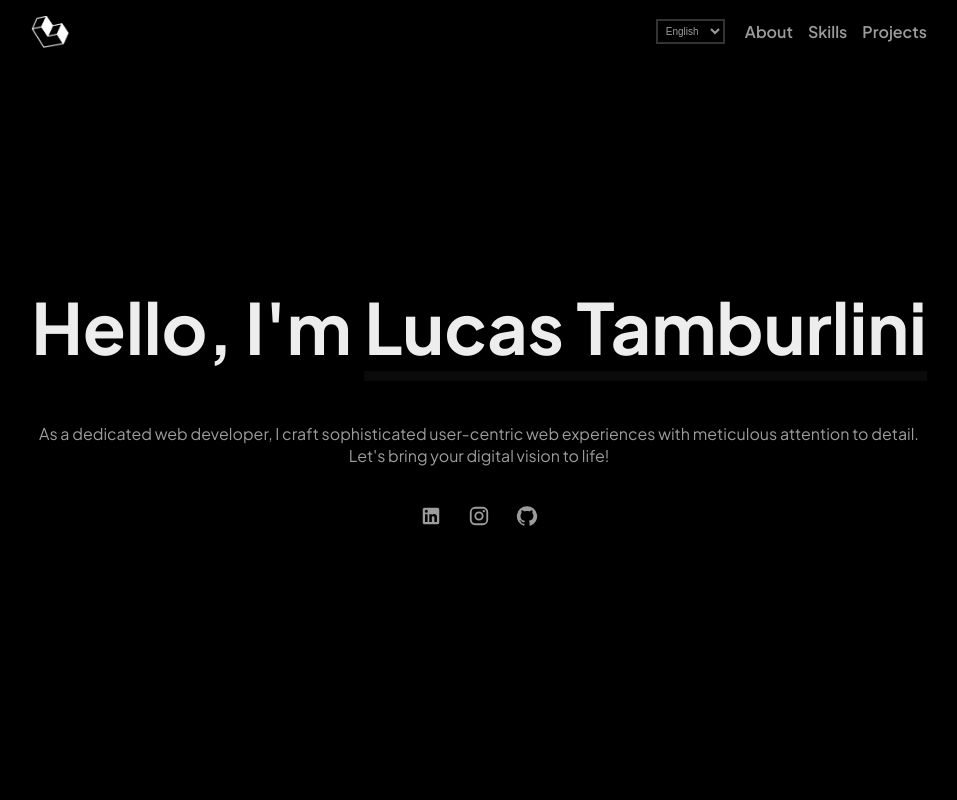
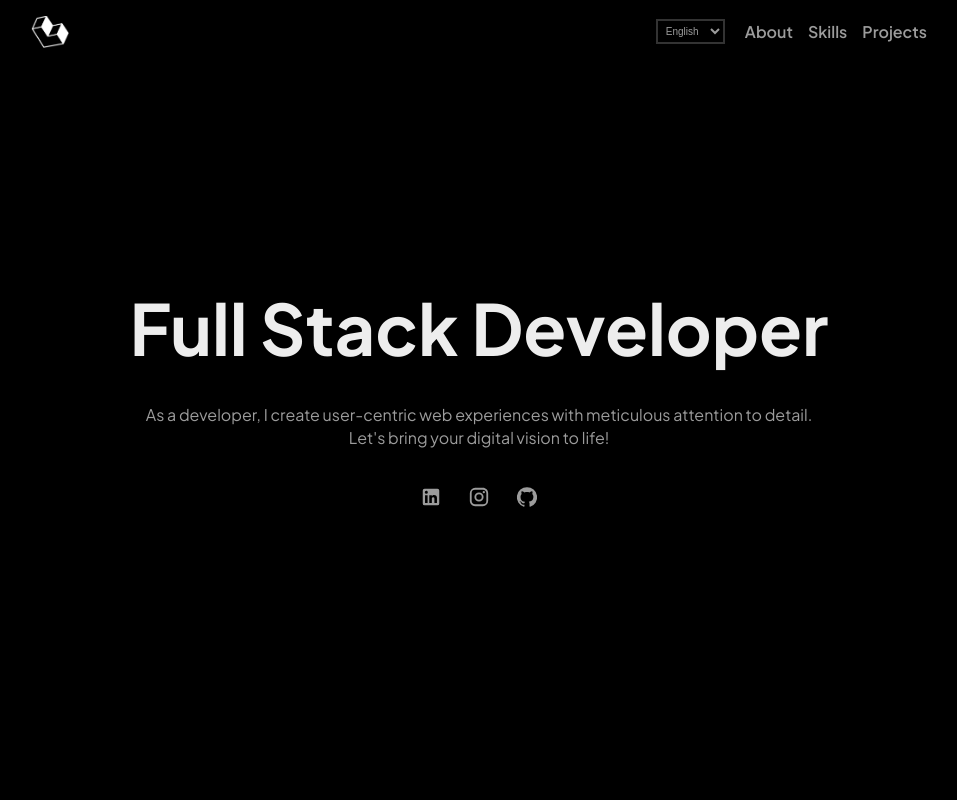
Before and after one commit to lucastamburlini/portfolio, a React (Vite) app: page / in a window 1280 px wide. Shown: the top 800 px of the page, without its empty margins (161-1118 px from the left). Built offline with nearby package versions, Linux system fonts and the light colour scheme.

Commit message:
styles(home): fix text and order

```diff
--- a/src/assets/translations.js
+++ b/src/assets/translations.js
@@ -1,12 +1,11 @@
 const translations = {
   English: {
     // Home
-    title: "Hello, I'm ",
-    introduction_I: "As a dedicated web developer, I craft sophisticated user-centric web experiences with meticulous attention to detail.",
+    introduction_I: "As a developer, I create user-centric web experiences with meticulous attention to detail.",
     introduction_II: "Let's bring your digital vision to life!",
 
     // About
-    about_title: "About",
+    about_title: "Hello, I'm Lucas Tamburlini",
     about_text_I: "Passionate about technology and programming, I was born on June 3, 1991 in Concepción del Uruguay, Entre Ríos, Argentina, and I graduated from Universidad de Belgrano as University Analyst in Human Capital Management in 2022.",
     about_text_II: "After finishing my degree, I discovered my true vocation as a developer and graduated as a Full Stack Web Developer at Henry, where I acquired the necessary skills to work in the world of technology. On the other hand, I also specialized in search and selection of talent at the Universidad Tecnologica Nacional and as an IT Recruiter at Staffy.",
 
@@ -45,12 +44,11 @@ const translations = {
 
   Español: {
     // Home
-    title: "Hola, soy ",
-    introduction_I: "Como desarrollador web dedicado, creo sofisticadas experiencias web centradas en el usuario con una meticulosa atención al detalle.",
+    introduction_I: "Como desarrollador, creo experiencias web centradas en el usuario con una meticulosa atención al detalle.",
     introduction_II: "¡Hagamos realidad tu visión digital!",
 
     // About
-    about_title: "Sobre mí",
+    about_title: "Hola, soy Lucas Tamburlini",
     about_text_I: "Apasionado por la tecnología y la programación, nací el 3 de junio de 1991 en Concepción del Uruguay, Entre Ríos, Argentina, y me recibí en la Universidad de Belgrano como Analista Universitario en Gestión de Capital Humano en 2022.",
     about_text_II: "Luego de terminar la carrera, descubrí mi verdadera vocación como desarrollador y me gradué como Full Stack Web Developer en Henry, donde adquirí las habilidades necesarias para trabajar en el mundo de la tecnología. Por otro lado, también me especialicé en búsqueda y selección de talento en la Universidad Tecnológica Nacional y como IT Recruiter en Staffy.",
 
--- a/src/components/Home/Home.jsx
+++ b/src/components/Home/Home.jsx
@@ -9,19 +9,19 @@ import style from "./Home.module.css";
 
 const Home = () => {
   const currentLanguage = useSelector((state) => state.language);
+  const currentTranslations = translations[currentLanguage];
 
   return (
     <div className={style.home}>
-      <div className={style.title}>
-        <h1>
-          {translations[currentLanguage].title} <span>Lucas Tamburlini</span>
-        </h1>
+      <header className={style.title}>
+        <h1>Full Stack Developer</h1>
+      </header>
+      <main>
         <p>
-          {translations[currentLanguage].introduction_I}
+          {currentTranslations.introduction_I}
           <br />
-          {translations[currentLanguage].introduction_II}
+          {currentTranslations.introduction_II}
         </p>
-      </div>
         <div className={style.contact}>
           <ul>
             <li>
@@ -53,6 +53,7 @@ const Home = () => {
             </li>
           </ul>
         </div>
+      </main>
     </div>
   );
 };
--- a/src/components/Home/Home.module.css
+++ b/src/components/Home/Home.module.css
@@ -5,19 +5,20 @@
   justify-content: center;
   align-items: center;
 }
+
+.home p {
+  padding: var(--pd-1);
+  line-height: 1.4;
+  text-align: center;
+}
+
 .title {
   text-align: center;
   flex-direction: column;
 }
 
-.title p {
-  padding: var(--pd-1);
-  line-height: 1.4;
-}
-
 .title h1 {
   font-size: var(--fs-h1);
-  line-height: 1.8;
   color: var(--text-primary-color);
 }
 
```
Lines whose indentation alone changed are shown as unchanged.
